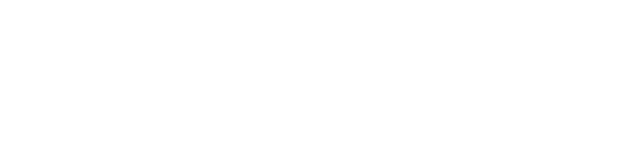
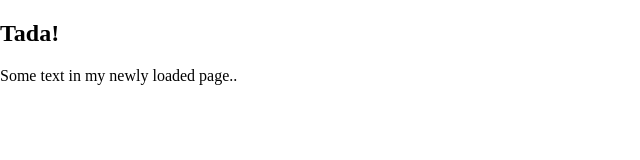
Before and after one commit to donniegene/iop-4xx, a plain HTML site: page playing-with-myself/index.html in a window 1280 px wide. Shown: the whole page, without its empty margins (0-640 px from the left). Drawn offline with Linux system fonts and the light colour scheme.

Commit message:
still playing

```diff
--- a/playing-with-myself/index.html
+++ b/playing-with-myself/index.html
@@ -5,8 +5,42 @@
       <meta name="viewport" content="width=device-width, initial-scale=1.0">
       <meta http-equiv="X-UA-Compatible" content="ie=edge">
       <title>playing with myself</title>
+      <link rel="stylesheet" href="assets/css/style.css">
+
+      <script>
+
+            console.log('I IN THE HEAD');
+
+      </script>
 </head>
 <body>
 
+      <body onload="myFunction()" style="margin:0;">
+      <div id="loader"></div>
+
+      <div style="display:none;" id="myDiv" class="animate-bottom">
+       <h2>Tada!</h2>
+       <p>Some text in my newly loaded page..</p>
+      </div>
+
+      <script>
+      var myVar;
+
+      function myFunction() {
+       myVar = setTimeout(showPage, 3000);
+      }
+
+      function showPage() {
+       document.getElementById("loader").style.display = "none";
+       document.getElementById("myDiv").style.display = "block";
+      }
+      </script>
+
+      <script>
+
+            console.log('I IN THE BODY');
+
+      </script>
+
 </body>
 </html>
```
Also changed, not shown: playing-with-myself/assets/css/style.css (added).
